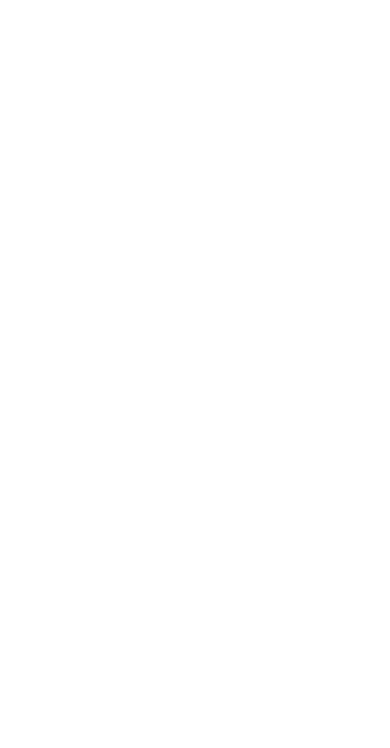
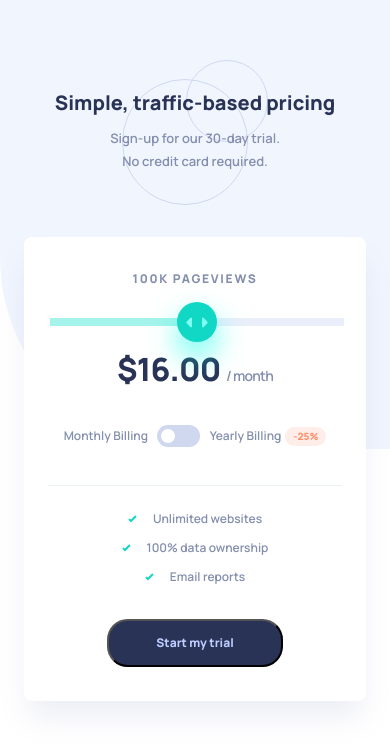
Before and after one commit to VefxoNadiradze/interactive-pricing-component-main, a plain HTML site: page index.html in a window 390 px wide. Drawn offline with Linux system fonts and the light colour scheme.

Commit message:
end style of mobile version

```diff
--- a/css/style.css
+++ b/css/style.css
@@ -2,5 +2,209 @@
 /* weight 600 800 */
 * {
   box-sizing: border-box;
+}
+
+body {
+  background-image: url(../images/bg-pattern.svg);
+  background-repeat: no-repeat;
+  min-height: 110vh;
+  padding: 0 24px;
+}
+
+header {
+  padding-top: 89px;
+  padding-bottom: 32px;
+  background-image: url(../images/pattern-circles.svg);
+  background-position: top 60px center;
+  background-repeat: no-repeat;
+}
+
+header h1 {
+  text-align: center;
   font-family: "Manrope", sans-serif;
+  color: rgb(41, 51, 86);
+  font-size: 20px;
+  font-weight: 800;
+  line-height: 27px;
+  margin-bottom: 11px;
 }
+
+header p {
+  color: rgb(132, 142, 173);
+  font-family: "Manrope", sans-serif;
+  font-size: 13px;
+  font-weight: 600;
+  line-height: 23px;
+  width: 170px;
+  text-align: center;
+  margin: 0 auto;
+}
+
+.interactivePricingCard {
+  margin-top: 32px;
+  border-radius: 8px;
+  box-shadow: 0px 20px 30px -5px rgba(127, 137, 185, 0.15);
+  background-color: rgb(255, 255, 255);
+  text-align: center;
+  padding: 34px 24px;
+}
+
+.slide-moneyParent {
+  display: grid;
+}
+.pageView {
+  color: rgb(132, 142, 173);
+  font-family: "Manrope", sans-serif;
+  font-size: 12px;
+  font-weight: 800;
+  line-height: 16px;
+  letter-spacing: 1.71px;
+  text-transform: uppercase;
+  margin-bottom: 26px;
+}
+
+.money {
+  grid-row: 3;
+  margin-top: 24px;
+  color: rgb(41, 51, 86);
+  font-family: "Manrope", sans-serif;
+  font-size: 32px;
+  font-weight: 800;
+  letter-spacing: -0.8px;
+}
+
+.monthSpan {
+  color: rgb(132, 142, 173);
+  font-family: "Manrope", sans-serif;
+  font-size: 14px;
+  font-weight: 600;
+  line-height: 19px;
+}
+
+.range {
+  order: 1;
+  width: 100%;
+  height: 8px;
+  -webkit-appearance: none;
+  background: linear-gradient(
+    to right,
+    hsl(174, 77%, 80%) 0%,
+    hsl(174, 77%, 80%) 50%,
+    hsl(224, 65%, 95%) 0%,
+    hsl(224, 65%, 95%) 100%
+  );
+}
+
+.range::-webkit-slider-thumb {
+  -webkit-appearance: none;
+  box-shadow: 0px 15px 30px 0px rgba(0, 255, 231, 0.6);
+  background: rgb(16, 216, 196);
+  height: 40px;
+  width: 40px;
+  border-radius: 50%;
+  background-image: url(../images/icon-slider.svg);
+  background-repeat: no-repeat;
+  background-position: center;
+}
+
+.billingParent {
+  display: flex;
+  align-items: center;
+  justify-content: space-around;
+  max-width: 272px;
+  margin: 40px auto 0 auto;
+}
+.monthlyBilingSpan {
+  color: rgb(132, 142, 173);
+  font-family: "Manrope", sans-serif;
+  font-size: 12px;
+  font-weight: 600;
+  line-height: 16px;
+  letter-spacing: 0px;
+}
+
+.switch {
+  position: relative;
+  border-radius: 15px;
+  background: rgb(207, 216, 239);
+  width: 43px;
+  height: 22px;
+}
+
+.switch:after {
+  content: "";
+  position: absolute;
+  background: rgb(255, 255, 255);
+  border-radius: 50%;
+  height: 14px;
+  width: 14px;
+  top: 50%;
+  left: 4px;
+  transform: translateY(-50%);
+}
+.check {
+  opacity: 0;
+}
+
+.yearly-precentOff {
+  display: flex;
+  align-items: center;
+  column-gap: 4px;
+}
+.yearlyBilingSpan {
+  color: rgb(132, 142, 173);
+  font-family: "Manrope", sans-serif;
+  font-size: 12px;
+  font-weight: 600;
+  line-height: 16px;
+  letter-spacing: 0px;
+}
+
+.precentOff {
+  display: flex;
+  align-items: center;
+  justify-content: center;
+  border-radius: 9.5px;
+  background: rgb(254, 237, 232);
+  width: 41px;
+  height: 19px;
+  color: rgb(255, 141, 104);
+  font-family: "Manrope", sans-serif;
+  font-size: 10px;
+  font-weight: 800;
+  line-height: 14px;
+  letter-spacing: 0px;
+}
+
+.cardFooter {
+  border-top: 1px solid rgb(236, 240, 251);
+  margin-top: 38px;
+  padding-top: 24px;
+}
+
+.cardFooter ul {
+  display: flex;
+  flex-direction: column;
+  row-gap: 12px;
+  margin-bottom: 34px;
+}
+
+.cardFooter ul li span {
+  margin-left: 16px;
+  color: rgb(132, 142, 173);
+  font-family: "Manrope", sans-serif;
+  font-size: 12px;
+  font-weight: 600;
+  line-height: 16px;
+}
+
+.trialBtn {
+  border-radius: 20.5px;
+  background: rgb(41, 51, 86);
+  color: rgb(190, 205, 255);
+  font-family: "Manrope", sans-serif;
+  font-size: 12px;
+  font-weight: 800;
+  line-height: 16px;
+  padding: 14px 47px;
+}
--- a/index.html
+++ b/index.html
@@ -8,6 +8,57 @@
     <title>Document</title>
   </head>
   <body>
+    <header>
+      <h1>Simple, traffic-based pricing</h1>
+      <p>Sign-up for our 30-day trial. No credit card required.</p>
+    </header>
+
+    <div class="interactivePricingCard">
+      <div class="slide-moneyParent">
+        <p class="pageView">100K PAGEVIEWS</p>
+        <div class="money">
+          $<span class="moneySpan">16</span>.00
+          <span class="monthSpan">/ month</span>
+        </div>
+        <div class="rangeParent">
+          <input type="range" class="range" min="0" , max="4" />
+        </div>
+      </div>
+
+      <div class="billingParent">
+        <span class="monthlyBilingSpan">Monthly Billing</span>
+        <div class="switch">
+          <input type="checkbox" class="check" />
+        </div>
+        <div class="yearly-precentOff">
+          <span class="yearlyBilingSpan">Yearly Billing</span>
+          <span class="precentOff">-25%</span>
+        </div>
+      </div>
+
+      <div class="cardFooter">
+        <ul>
+          <li>
+            <img src="./images/icon-check.svg" alt="" /><span
+              >Unlimited websites</span
+            >
+          </li>
+          <li>
+            <img src="./images/icon-check.svg" alt="" /><span <span
+              >100% data ownership
+            </span>
+          </li>
+          <li>
+            <img src="./images/icon-check.svg" alt="" /><span <span
+              >Email reports</span
+            >
+          </li>
+        </ul>
+
+        <button class="trialBtn">Start my trial</button>
+      </div>
+    </div>
+
     <script src="./script.js"></script>
   </body>
 </html>
```
